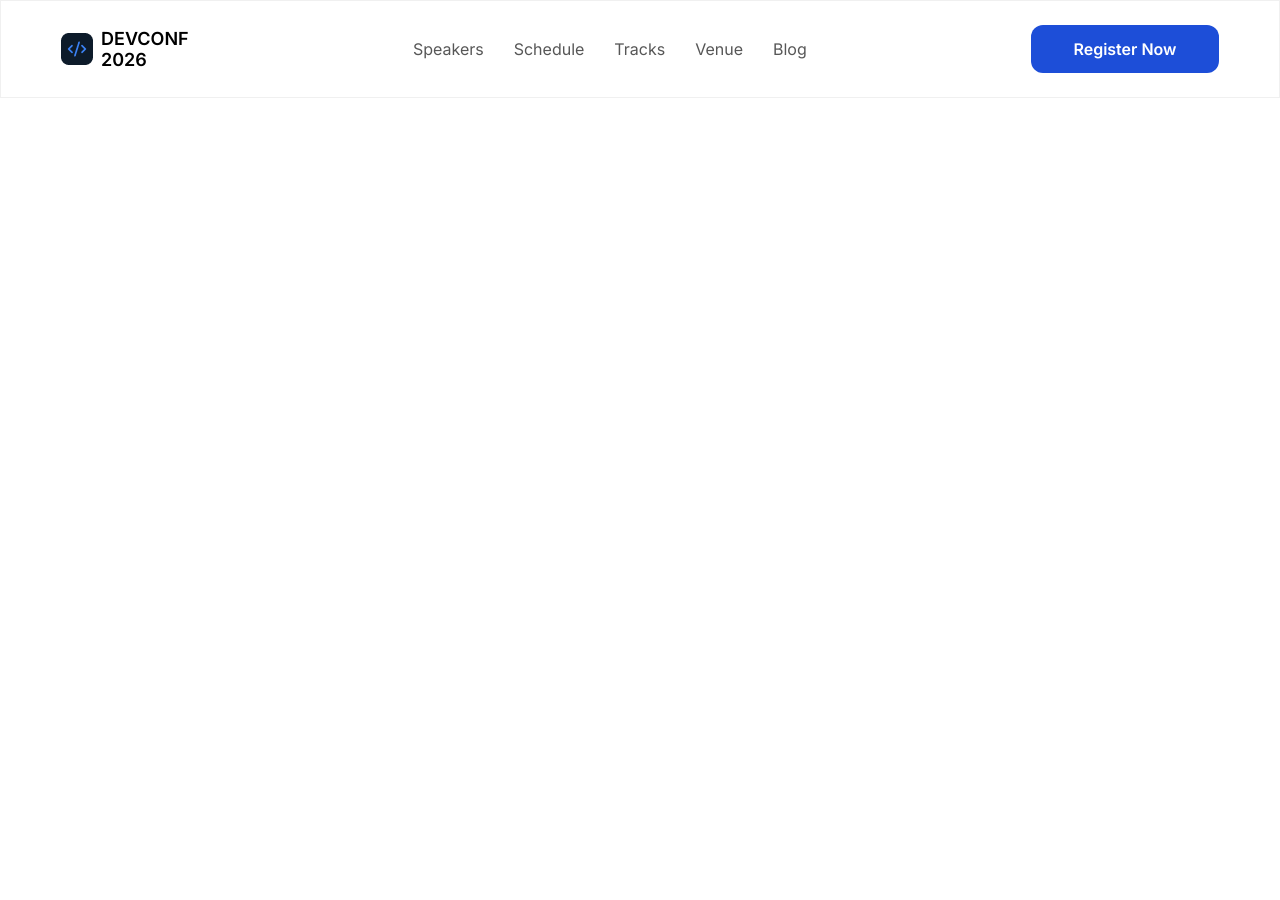
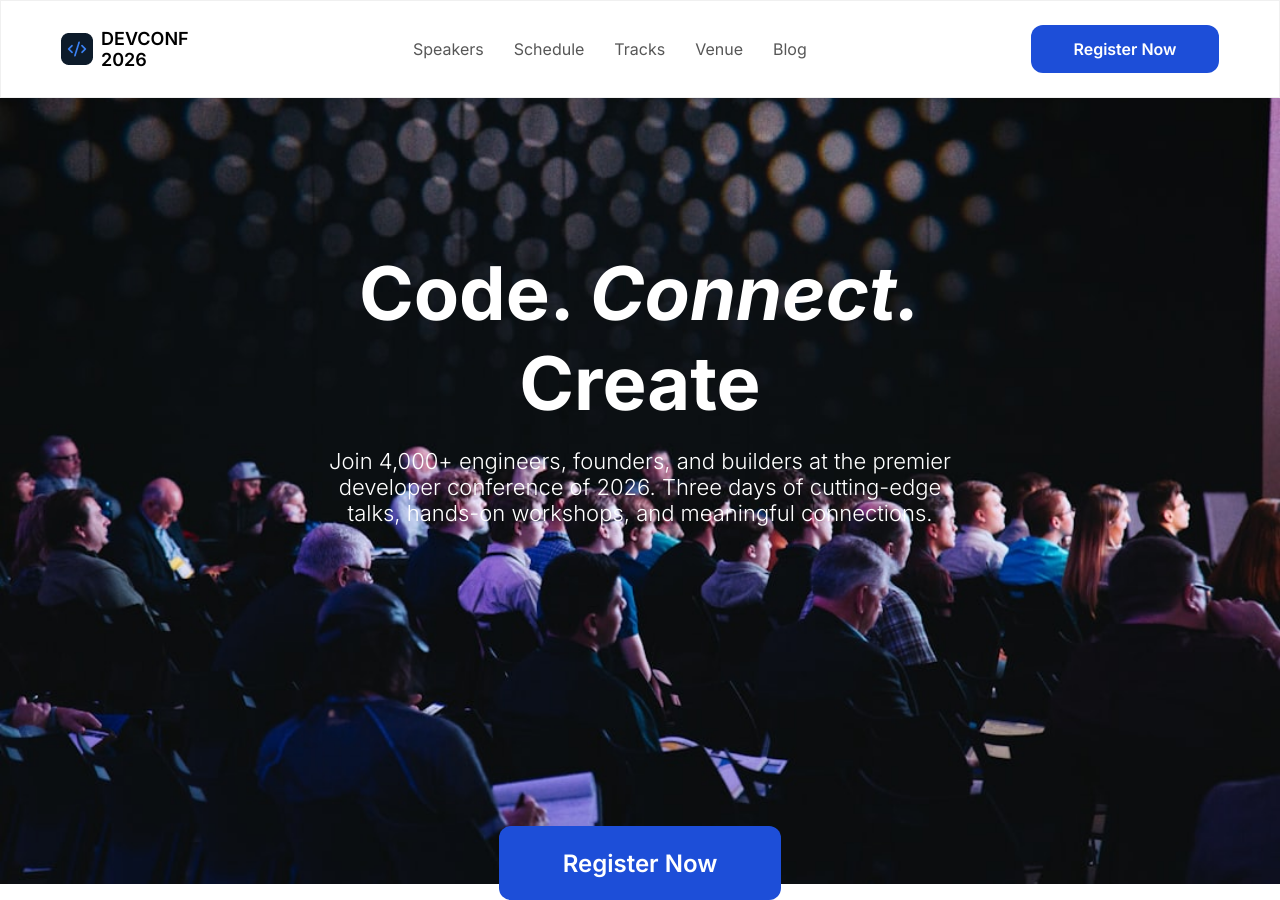
Before and after one commit to snigdha1319/My-First-Web-Portfolio, a plain HTML site: page index.html in a window 1280 px wide. Before the commit the page ends 800 px from the top, so only its background shows below. Drawn offline with Linux system fonts and the light colour scheme.

Commit message:
hero-section

```diff
--- a/index.html
+++ b/index.html
@@ -36,3 +36,16 @@
         </div>
     </nav>
     <!--Navbar Section End-->
+
+  <!--Hero section start-->
+    <section class="hero-section">
+        <div class="hero-image">
+            <img src="./assets/banner.jpg" alt="DEVCONF 2026 Banner">
+        </div>
+        <div class="hero-content">
+            <h1>Code. <span>Connect. </span> Create</h1>
+            <p>Join 4,000+ engineers, founders, and builders at the premier developer conference of 2026. Three days of cutting-edge talks, hands-on workshops, and meaningful connections.</p>
+            <button class="common-button">Register Now</button>
+        </div>
+    </section>
+    <!--Hero section end-->
--- a/style.css
+++ b/style.css
@@ -80,3 +80,53 @@
 .navbar-menu a:hover {
     color: #2563EB;
 }
+
+/* --- Hero Section --- */
+.hero-section {
+    width: 100%;
+    max-width: 1551px;
+    height: 786px;
+    margin: 0 auto;
+    position: relative;
+}
+
+.hero-image img {
+    width: 100%;
+    height: 786px;
+    object-fit: cover;
+    display: block;
+}
+
+.hero-content {
+    position: absolute;
+    top: 150px;
+    left: 50%;
+    transform: translateX(-50%);
+    display: flex;
+    flex-direction: column;
+    align-items: center;
+    text-align: center;
+    color: #FFFFFF;
+}
+
+.hero-content h1 {
+    font-size: 74px;
+    font-weight: 700;
+    margin-bottom: 20px;
+}
+
+.hero-content h1 span {
+    font-style: italic;
+}
+
+.hero-content p {
+    font-size: 22px;
+    font-weight: 300;
+    margin-bottom: 300px;
+}
+
+.hero-content .common-button {
+    width: 282px;
+    height: 74px;
+    font-size: 24px;
+}
```
